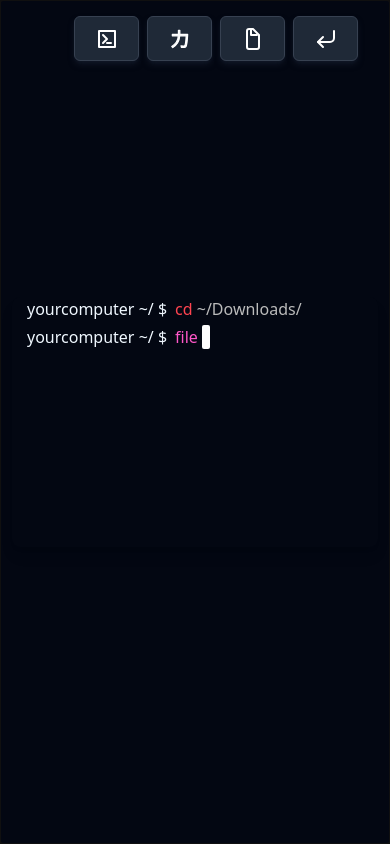
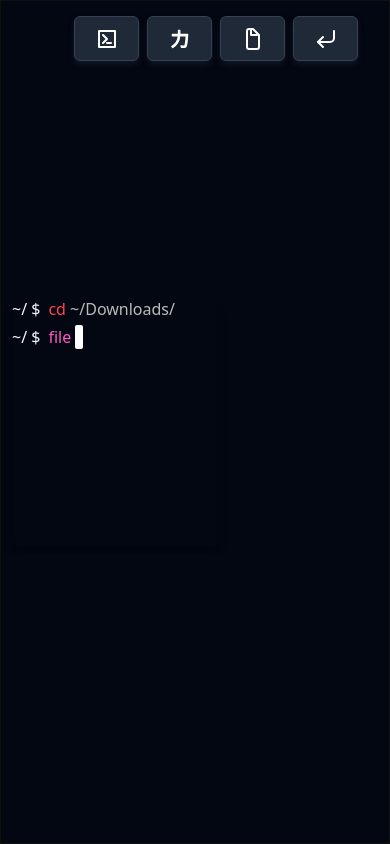
Before and after one commit to ChrisTregaskis/chris-site, a React (Vite) app: page / in a window 390 px wide. Built offline with nearby package versions, Linux system fonts and the light colour scheme.

Commit message:
updated the positioning and style of the terminal

```diff
--- a/src/components/Terminal.tsx
+++ b/src/components/Terminal.tsx
@@ -4,6 +4,7 @@ import { useTheme } from "@/hooks/useTheme";
 import { ThemeMode } from "@/context/ThemeContext";
 import { useRequestCV } from "@/hooks/useRequestCV";
 import useToast from "@/hooks/useToast";
+import { ScreenSizeBreakPoint } from "@/utils";
 
 export const googleDocId = "1IorDwgu09TA9pEM94Rdzo2-y1qFiMQaN";
 
@@ -64,8 +65,6 @@ const openResume = [
 
 const clearTerminal = [{ text: "clear", className: "text-[#FE4450]" }];
 
-const yourcomputer = "yourcomputer ~/ $ ";
-
 interface TerminalProps {
   countOfExecution: number;
 }
@@ -75,9 +74,16 @@ const Terminal: React.FC<TerminalProps> = ({ countOfExecution }) => {
   const { themeMode } = useTheme();
   const { showToast } = useToast();
 
-  React.useEffect(() => {
-    console.log("TEST_RUN: requestCVStatus", requestCVStatus);
-  }, [requestCVStatus]);
+  const yourcomputer = React.useMemo(() => {
+    console.log(
+      "TEST_RUN: window.innerWidth",
+      window.innerWidth,
+      ScreenSizeBreakPoint.Smaller,
+    );
+    return window.innerWidth < ScreenSizeBreakPoint.Smaller
+      ? "~/ $ "
+      : "yourcomputer ~/ $ ";
+  }, [window.innerWidth]);
 
   const fileId = React.useMemo(
     () => [
@@ -296,14 +302,16 @@ const Terminal: React.FC<TerminalProps> = ({ countOfExecution }) => {
   }, [yourcomputer, filename, fileId, curlCommand, countOfExecution]);
 
   return (
-    <div className="h-full w-full flex p-2">
+    <div className="h-full w-full flex p-2 overflow-x-auto scrollbar-hide scrollbar-custom">
       <div
         className={`
           ${themeMode === ThemeMode.DARK ? "bg-gray-950" : "bg-gray-900"}
-          text-light rounded-lg shadow-lg h-[250px] w-full
+          text-light rounded-lg shadow-lg h-[250px] min-w-max
         `}
       >
-        <div className="pb-[15px] pl-[15px] h-full w-full min-w-max flex flex-col">
+        <div
+          className={`pb-[15px] ${window.innerWidth < ScreenSizeBreakPoint.Smaller ? "" : "pl-[15px]"} h-full w-full flex flex-col`}
+        >
           {renderTerminal}
         </div>
       </div>
--- /dev/null
+++ b/src/styles/globals.css
@@ -0,0 +1,28 @@
+/* ...existing code... */
+
+.scrollbar-hide {
+  -ms-overflow-style: none; /* Internet Explorer 10+ */
+  scrollbar-width: none; /* Firefox */
+}
+
+.scrollbar-hide::-webkit-scrollbar {
+  display: none; /* Safari and Chrome */
+}
+
+.scrollbar-custom {
+  scrollbar-color: #f0f8ff #030712; /* Scrollbar thumb and track color */
+  scrollbar-width: thin; /* Firefox */
+}
+
+.scrollbar-custom::-webkit-scrollbar {
+  width: 8px; /* Width of the scrollbar */
+}
+
+.scrollbar-custom::-webkit-scrollbar-thumb {
+  background-color: #f0f8ff; /* Scrollbar thumb color */
+  border-radius: 10px; /* Rounded corners */
+}
+
+.scrollbar-custom::-webkit-scrollbar-track {
+  background: #030712; /* Scrollbar track color */
+}
--- a/src/utils/index.ts
+++ b/src/utils/index.ts
@@ -8,4 +8,5 @@ export function cn(...inputs: ClassValue[]) {
 export enum ScreenSizeBreakPoint {
   Medium = 1110,
   Small = 840,
+  Smaller = 600,
 }
```
